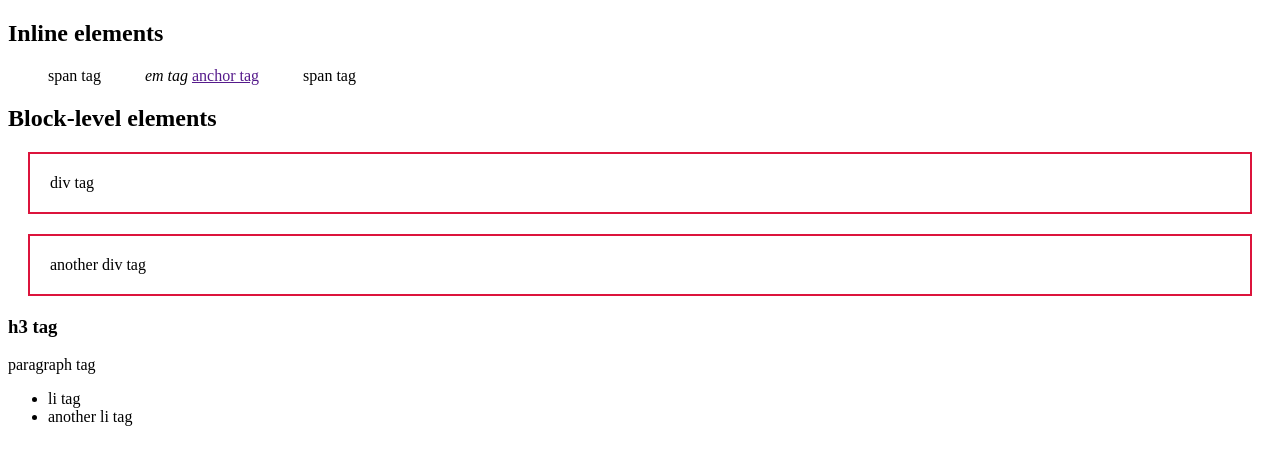
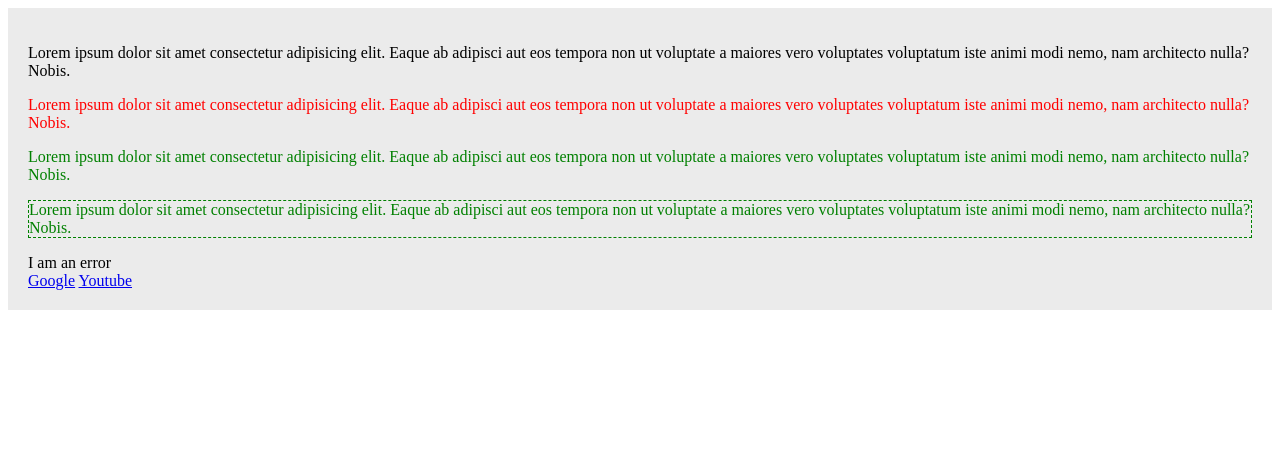
Before and after one commit to xiudou401/hc, a plain HTML site: page index.html in a window 1280 px wide. Drawn offline with Linux system fonts and the light colour scheme.

Commit message:
class id

```diff
--- a/index.html
+++ b/index.html
@@ -5,20 +5,30 @@
     <link rel="stylesheet" href="styles.css" />
   </head>
   <body>
-    <h2>Inline elements</h2>
-    <span>span tag</span>
-    <em>em tag</em>
-    <a href="">anchor tag</a>
-    <span>span tag</span>
-
-    <h2>Block-level elements</h2>
-    <div>div tag</div>
-    <div>another div tag</div>
-    <h3>h3 tag</h3>
-    <p>paragraph tag</p>
-    <ul>
-      <li>li tag</li>
-      <li>another li tag</li>
-    </ul>
+    <div id="content">
+      <p>
+        Lorem ipsum dolor sit amet consectetur adipisicing elit. Eaque ab
+        adipisci aut eos tempora non ut voluptate a maiores vero voluptates
+        voluptatum iste animi modi nemo, nam architecto nulla? Nobis.
+      </p>
+      <p class="error">
+        Lorem ipsum dolor sit amet consectetur adipisicing elit. Eaque ab
+        adipisci aut eos tempora non ut voluptate a maiores vero voluptates
+        voluptatum iste animi modi nemo, nam architecto nulla? Nobis.
+      </p>
+      <p class="success">
+        Lorem ipsum dolor sit amet consectetur adipisicing elit. Eaque ab
+        adipisci aut eos tempora non ut voluptate a maiores vero voluptates
+        voluptatum iste animi modi nemo, nam architecto nulla? Nobis.
+      </p>
+      <p class="success feedback">
+        Lorem ipsum dolor sit amet consectetur adipisicing elit. Eaque ab
+        adipisci aut eos tempora non ut voluptate a maiores vero voluptates
+        voluptatum iste animi modi nemo, nam architecto nulla? Nobis.
+      </p>
+      <div class="error">I am an error</div>
+      <a href="https://www.google.com">Google</a>
+      <a href="https://www.youtube.com">Youtube</a>
+    </div>
   </body>
 </html>
--- a/styles.css
+++ b/styles.css
@@ -1,14 +1,16 @@
-/* span {
-  display: block;
-} */
+p.error {
+  color: red;
+}
 
-span {
-  margin: 20px;
+p.success {
+  color: green;
+}
+
+p.success.feedback {
+  border: 1px dashed green;
+}
+
+#content {
+  background-color: #ebebeb;
   padding: 20px;
 }
-
-div {
-  border: 2px solid crimson;
-  margin: 20px;
-  padding: 20px;
-}
```
